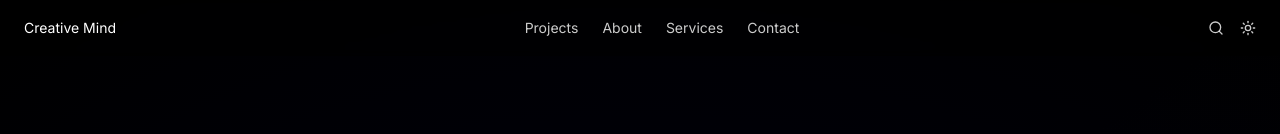
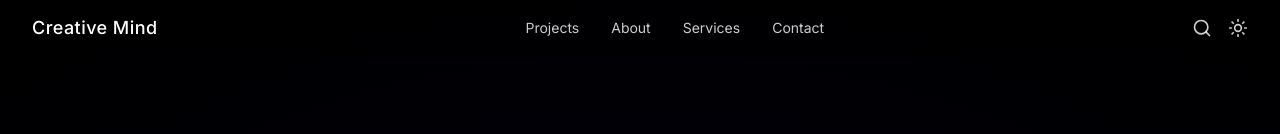
Before and after one commit to NiphoMathibela/agency-web, a React (Vite) app: page / in a window 1280 px wide. Shown: the top 134 px of the page. Built offline with nearby package versions, Linux system fonts and the light colour scheme; a web font is replaced by a local one.

Commit message:
Nav Update

```diff
--- a/src/components/layout/Navbar.tsx
+++ b/src/components/layout/Navbar.tsx
@@ -1,20 +1,80 @@
-import React from 'react';
-import { Search, Sun } from 'lucide-react';
+import React, { useState, useEffect } from 'react';
+import { Search, Sun, Menu, X } from 'lucide-react';
 
 const Navbar = () => {
+  const [isOpen, setIsOpen] = useState(false);
+  const [scrolled, setScrolled] = useState(false);
+
+  useEffect(() => {
+    const handleScroll = () => {
+      setScrolled(window.scrollY > 20);
+    };
+    window.addEventListener('scroll', handleScroll);
+    return () => window.removeEventListener('scroll', handleScroll);
+  }, []);
+
   return (
-    <nav className="fixed top-0 w-full bg-black/50 backdrop-blur-sm z-50 px-6">
-      <div className="flex justify-between items-center h-14">
-        <div className="text-white text-sm">Creative Mind</div>
-        <div className="flex space-x-6">
-          <a href="#projects" className="text-white/80 hover:text-white text-sm">Projects</a>
-          <a href="#about" className="text-white/80 hover:text-white text-sm">About</a>
-          <a href="#services" className="text-white/80 hover:text-white text-sm">Services</a>
-          <a href="#contact" className="text-white/80 hover:text-white text-sm">Contact</a>
+    <nav className={`fixed top-0 w-full z-50 transition-all duration-300 ${
+      scrolled ? 'bg-black/80 backdrop-blur-md py-2' : 'bg-black/50 backdrop-blur-sm'
+    }`}>
+      <div className="max-w-7xl mx-auto px-4 sm:px-6 lg:px-8">
+        <div className="flex justify-between items-center h-14">
+          <div className="text-white text-lg font-medium tracking-wide transition-all duration-300 hover:text-purple-400">
+            Creative Mind
+          </div>
+
+          {/* Desktop Navigation */}
+          <div className="hidden md:flex space-x-8">
+            {['Projects', 'About', 'Services', 'Contact'].map((item) => (
+              <a
+                key={item}
+                href={`#${item.toLowerCase()}`}
+                className="text-white/80 hover:text-white text-sm transition-all duration-300 relative group"
+              >
+                {item}
+                <span className="absolute -bottom-1 left-0 w-0 h-0.5 bg-purple-400 transition-all duration-300 group-hover:w-full" />
+              </a>
+            ))}
+          </div>
+
+          <div className="hidden md:flex items-center space-x-4">
+            <Search className="h-5 w-5 text-white/80 hover:text-white cursor-pointer transition-all duration-300 hover:scale-110" />
+            <Sun className="h-5 w-5 text-white/80 hover:text-white cursor-pointer transition-all duration-300 hover:scale-110" />
+          </div>
+
+          {/* Mobile Menu Button */}
+          <button
+            className="md:hidden text-white p-2"
+            onClick={() => setIsOpen(!isOpen)}
+          >
+            {isOpen ? <X className="h-6 w-6" /> : <Menu className="h-6 w-6" />}
+          </button>
         </div>
-        <div className="flex items-center space-x-4">
-          <Search className="h-4 w-4 text-white/80 hover:text-white cursor-pointer" />
-          <Sun className="h-4 w-4 text-white/80 hover:text-white cursor-pointer" />
+
+        {/* Mobile Navigation */}
+        <div
+          className={`md:hidden transition-all duration-300 ease-in-out ${
+            isOpen
+              ? 'max-h-96 opacity-100'
+              : 'max-h-0 opacity-0 pointer-events-none'
+          }`}
+        >
+          <div className="px-2 pt-2 pb-3 space-y-1">
+            {['Projects', 'About', 'Services', 'Contact'].map((item) => (
+              <a
+                key={item}
+                href={`#${item.toLowerCase()}`}
+                className="block text-white/80 hover:text-white hover:bg-white/10 px-3 py-2 rounded-md text-base transition-all duration-300"
+                onClick={() => setIsOpen(false)}
+              >
+                {item}
+              </a>
+            ))}
+          </div>
+          <div className="flex items-center space-x-4 px-5 pb-3">
+            <Search className="h-5 w-5 text-white/80 hover:text-white cursor-pointer" />
+            <Sun className="h-5 w-5 text-white/80 hover:text-white cursor-pointer" />
+          </div>
         </div>
       </div>
     </nav>
```
